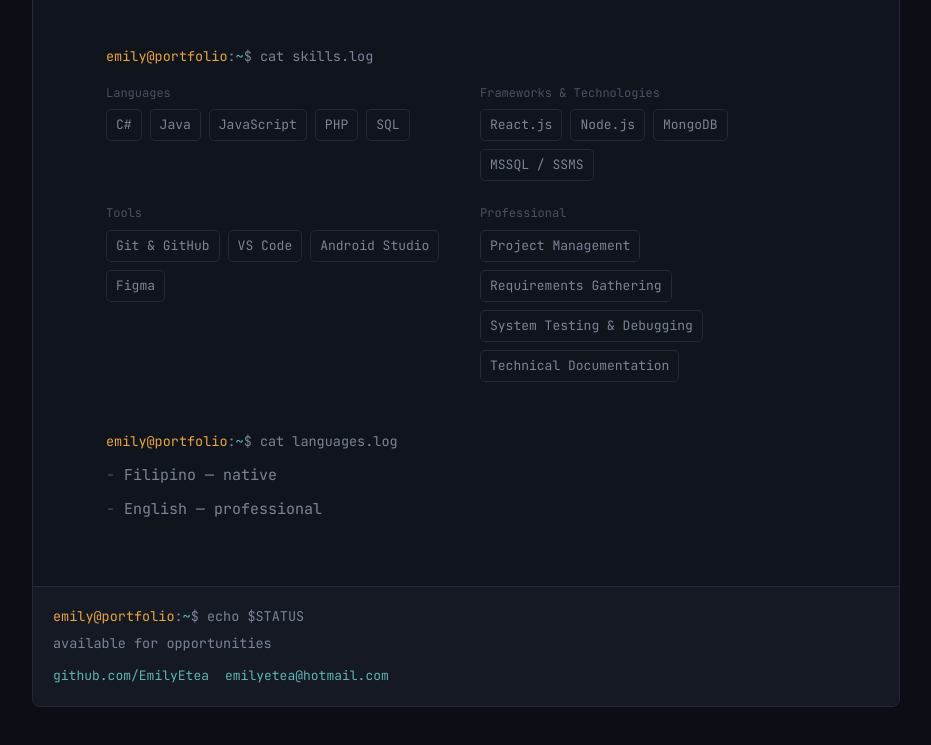
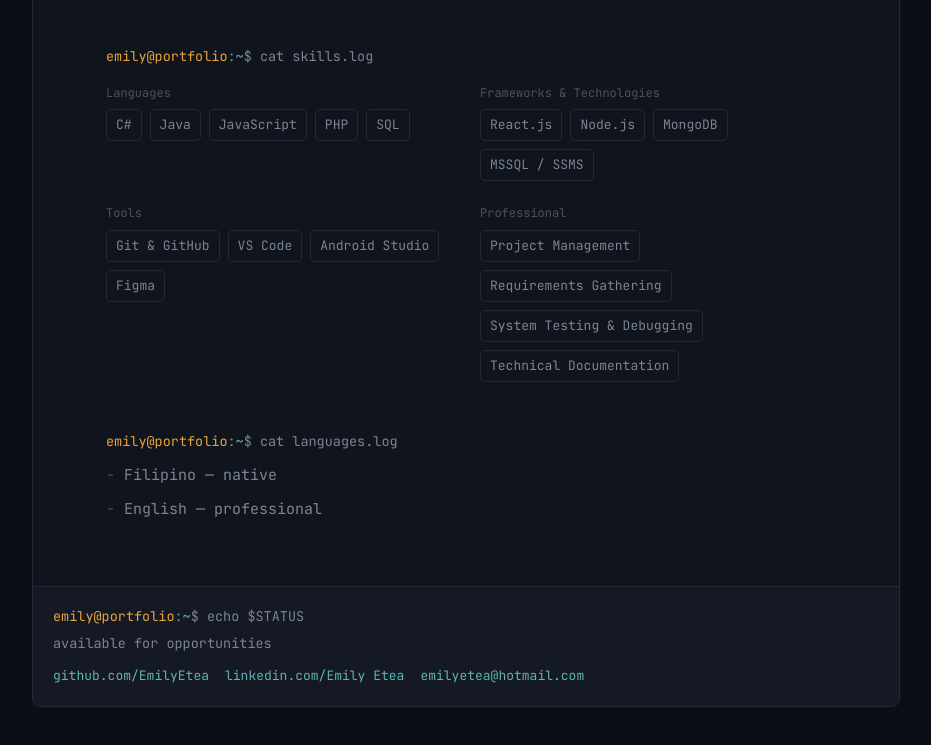
Before and after one commit to EmilyEtea/EmilyEtea.github.io, a plain HTML site: page about.html in a window 1280 px wide. Shown: the part 1218-1963 px from the top of the page, without its empty margins (174-1105 px from the left). Drawn offline with Linux system fonts and the light colour scheme.

Commit message:
Add LinkedIn link to about.html

```diff
--- a/about.html
+++ b/about.html
@@ -116,6 +116,7 @@
       <p class="status">available for opportunities</p>
       <div class="links">
         <a href="https://github.com/EmilyEtea">github.com/EmilyEtea</a>
+        <a href="https://www.linkedin.com/in/emily-etea">linkedin.com/Emily Etea</a>
         <a href="mailto:emilyetea@hotmail.com">emilyetea@hotmail.com</a>
       </div>
     </div>
```
